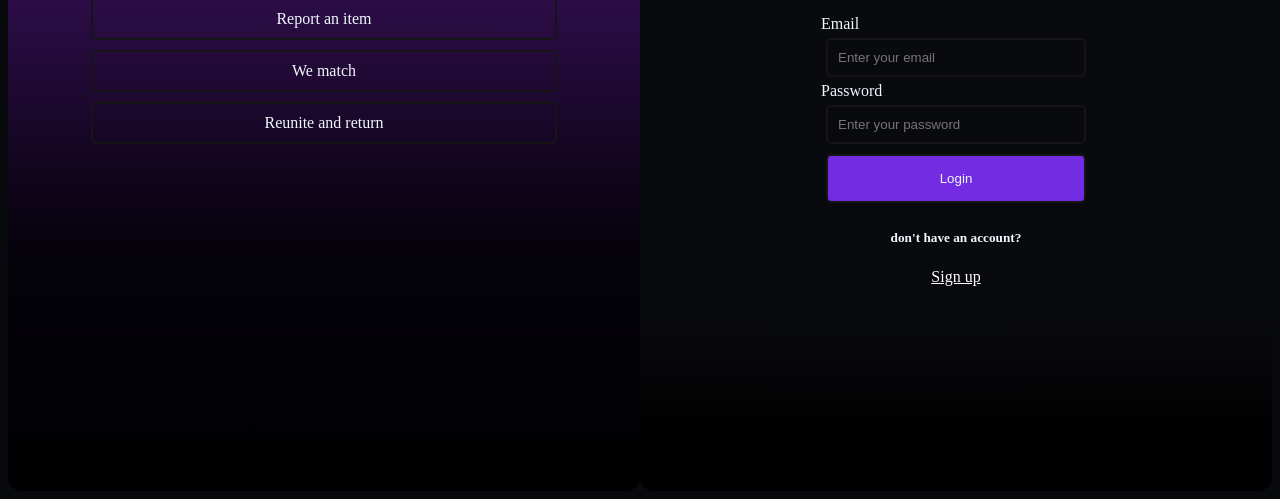
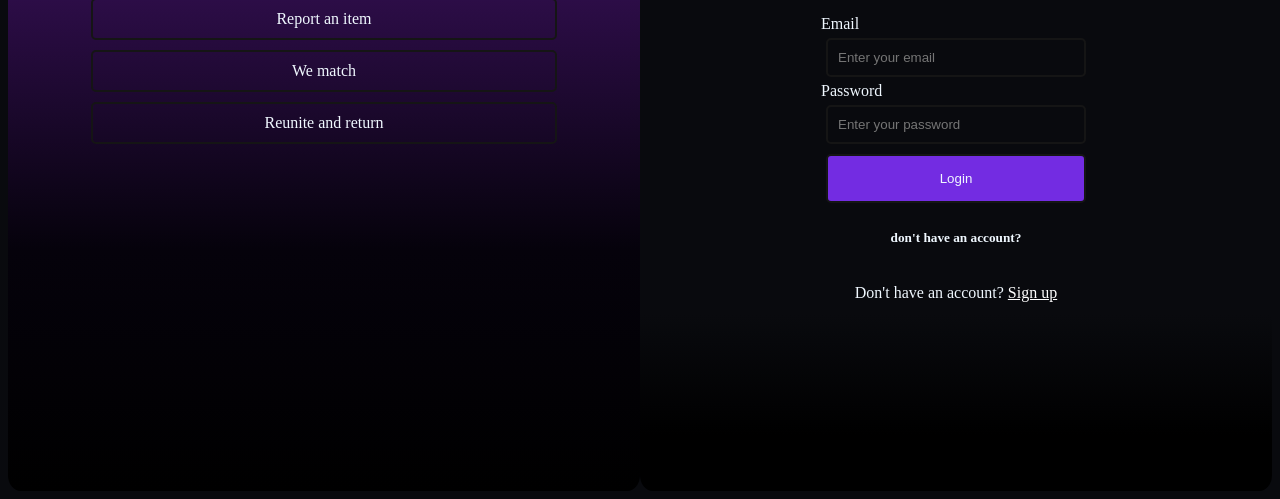
Before and after one commit to ujjwalprakash07/lost-and-found, a plain HTML site: page index.html in a window 1280 px wide. Shown: the part 317-816 px from the top of the page. Drawn offline with Linux system fonts and the light colour scheme.

Commit message:
sign up linked to registration page

```diff
--- a/index.html
+++ b/index.html
@@ -174,7 +174,7 @@
 
 <button class="login-button" type="submit">Login</button>
 <h5>don't have an account?</h5>
-<a style="color: white;" href="registration.html">Sign up</a>
+<p>Don't have an account? <a style="color: white;" href="registration.html">Sign up</a></p>
     </div>
 
 </div>
```
